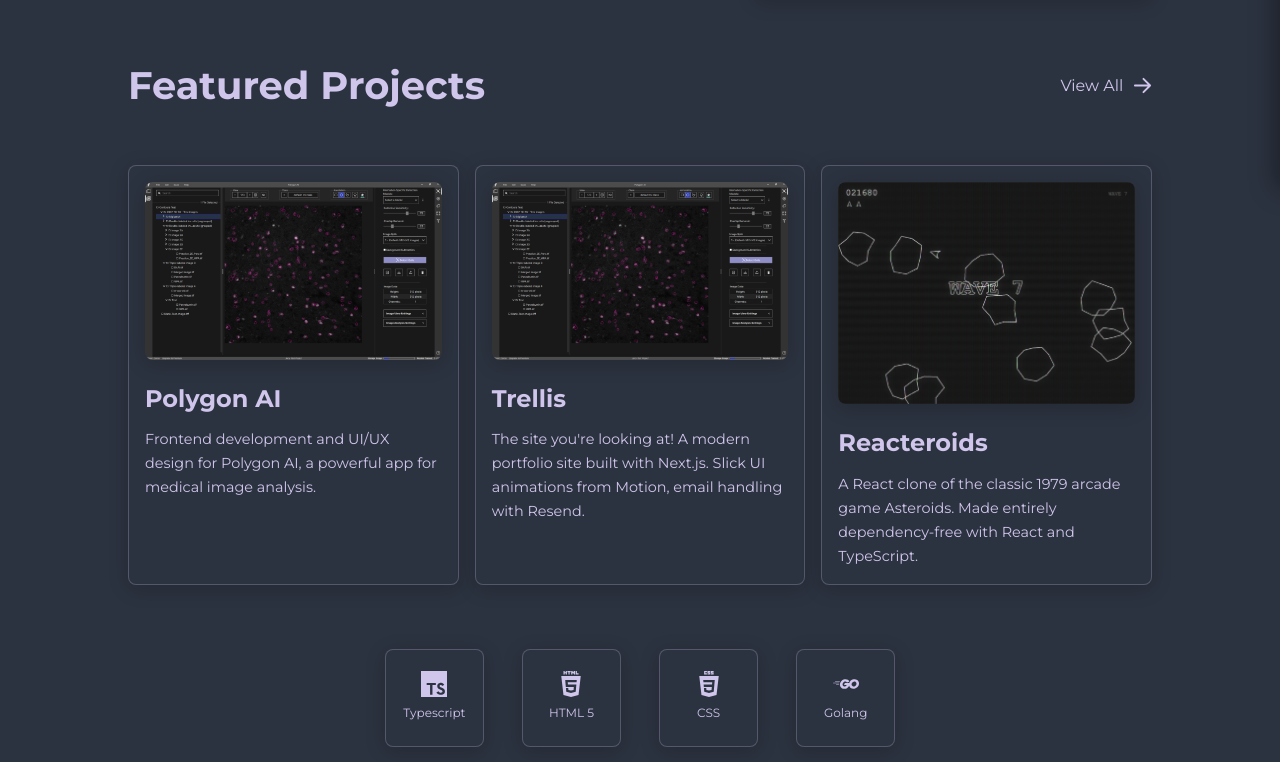
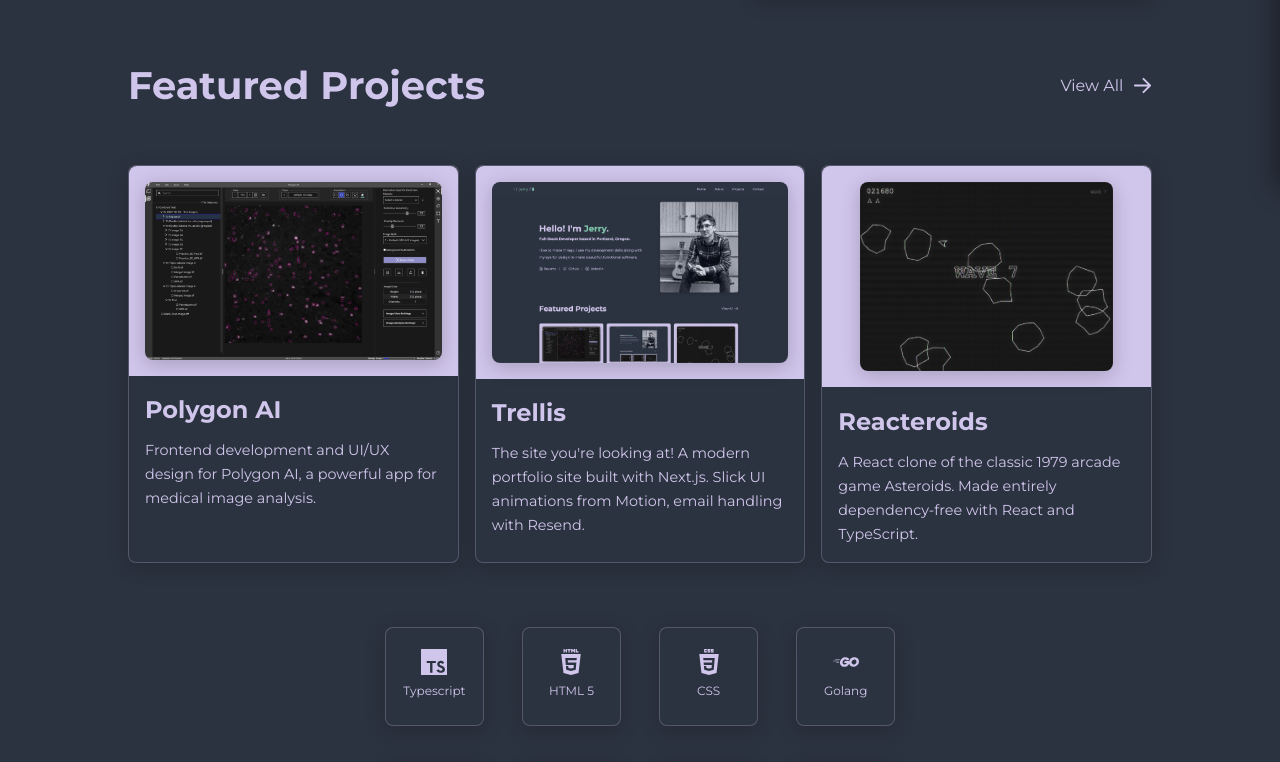
Before and after one commit to JerryLeeMelton/Trellis, a Next.js app: page / in a window 1280 px wide. Shown: the part 611-1373 px from the top of the page. Built offline with nearby package versions, Linux system fonts and the light colour scheme.

Commit message:
Extra styling for project cards and more images.

```diff
--- a/app/page.tsx
+++ b/app/page.tsx
@@ -25,7 +25,7 @@
             <AnimH4>Full-Stack Developer based in Portland, Oregon.</AnimH4>
             <AnimP className="intro-text">
               I live to make things. I use my deveopment skills along with my
-              eye for design to make beautiful, functional websites.
+              eye for design to make beautiful, functional software.
             </AnimP>
             {/* Resume & Social Links */}
             <AnimDiv className="intro-social-links-container">
--- a/app/styles.css
+++ b/app/styles.css
@@ -517,7 +517,7 @@
   background-color: var(--background);
   border: 1px solid var(--text-main-semi-transparent);
   border-radius: var(--default-border-radius);
-  padding: 1rem;
+  /* padding: 1rem; */
   box-shadow: var(--card-shadow);
   transition: border-color 0.2s ease;
 }
@@ -529,6 +529,7 @@
   display: flex;
   flex-direction: column;
   flex: 1;
+  padding: 1rem;
 }
 .featured-project-card-container p {
   font-size: 0.9rem;
@@ -536,7 +537,26 @@
   flex: 1;
   margin-bottom: 0;
 }
+.featured-project-card-image-container {
+  display: flex;
 
+  padding: 1rem;
+  background-color: var(--text-main);
+
+  border-top-left-radius: var(--default-border-radius);
+  border-top-right-radius: var(--default-border-radius);
+  border-bottom-left-radius: 0;
+  border-bottom-right-radius: 0;
+
+  align-items: center;
+  justify-content: center;
+}
+.featured-project-card-image-container img {
+  max-height: 190px;
+}
+.featured-project-card-body h3 {
+  margin-top: 0.2rem;
+}
 /* Projects Page ================================================== */
 
 .projects-content-container {
```
Also changed, not shown: public/images/projects/trellis_thumb.webp.
